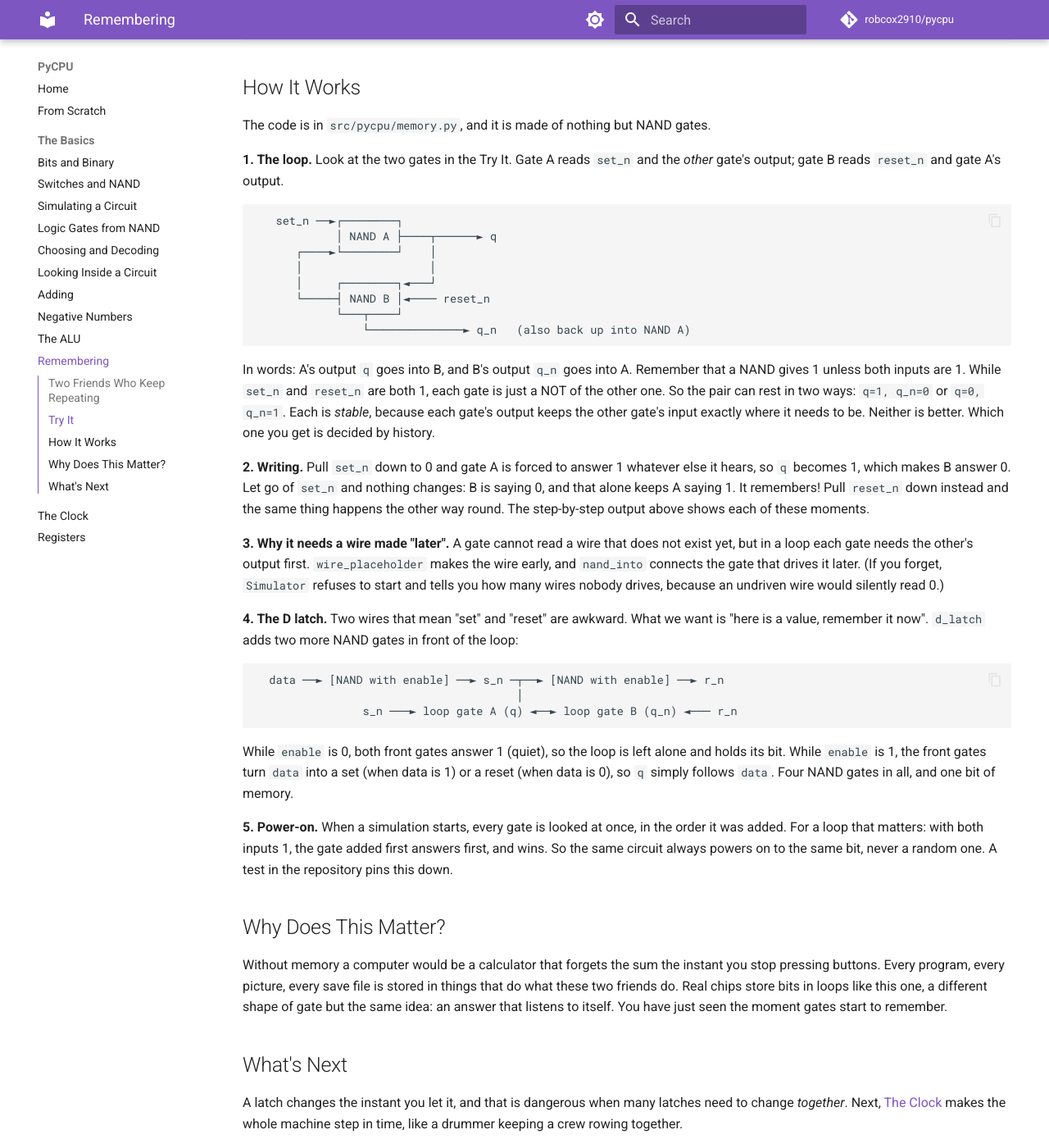
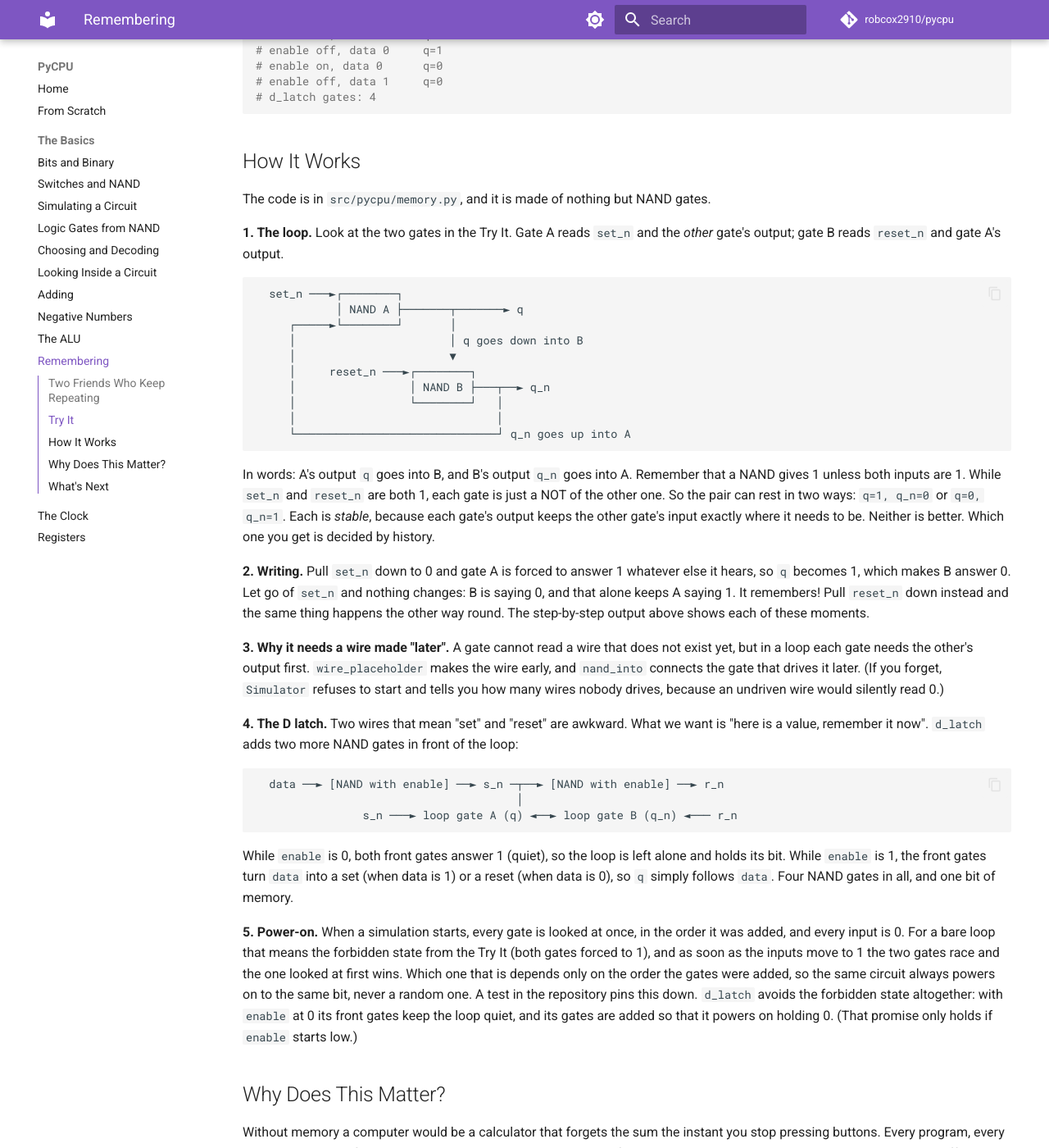
Before and after one commit to robcox2910/pycpu, an MkDocs documentation site: the page built from docs/concepts/remembering.md, in a window 1280 px wide and 1400 px high, scrolled down 2030 px. Shown: the whole window at 82% size. Built offline with MkDocs 1.6.1 and Material for MkDocs 9.7.7, drawn with Linux system fonts in a browser that asks for light colours; comment, search, counter and statistics services are not loaded; some of the changed text lies outside the part shown.

Commit message:
fix: buffer_into helper, clearer latch and clock docs, undriven wire id
Co-Authored-By: Claude Opus 5.5 <noreply@anthropic.com>

````diff
--- a/docs/concepts/remembering.md
+++ b/docs/concepts/remembering.md
@@ -32,7 +32,12 @@ is the smallest thing in this whole project that can **remember**.
 
 First the bare loop: two NAND gates. `set_n` and `reset_n` are "active low",
 meaning they do their job when they are **0** and are quiet when they are 1.
-After each step we print the two wires. Then we build the friendlier version,
+One warning: a new circuit starts with every input at 0, which here means
+"set" and "reset" are both being shouted at once. That is the **forbidden
+state**: both gates are forced to answer 1, so `q` and `q_n` agree instead of
+being opposites, and the loop means nothing. The very first thing we do is
+move both inputs to their quiet position, 1. After each step we print the two
+wires. Then we build the friendlier version,
 `d_latch`, with one `data` wire to say what to remember and one `enable` wire
 to say "listen now".
 
@@ -58,6 +63,7 @@ def step(label, set_value, reset_value):
     print(f"{label:<22} q={sim.get(q)} q_n={sim.get(q_n)}")
 
 
+step("quiet (both inputs 1)", 1, 1)
 step("set (set_n to 0)", 0, 1)
 step("let go, it remembers", 1, 1)
 step("reset (reset_n to 0)", 1, 0)
@@ -82,6 +88,7 @@ for label, d, e in [
     print(f"{label:<22} q={sim2.get(latch_q)}")
 print("d_latch gates:", c2.gate_count)
 # Output:
+# quiet (both inputs 1)  q=0 q_n=1
 # set (set_n to 0)       q=1 q_n=0
 # let go, it remembers   q=1 q_n=0
 # reset (reset_n to 0)   q=0 q_n=1
@@ -102,14 +109,16 @@ The code is in `src/pycpu/memory.py`, and it is made of nothing but NAND gates.
 the *other* gate's output; gate B reads `reset_n` and gate A's output.
 
 ```
-   set_n ──►┌────────┐
-            │ NAND A ├────┬──────► q
-      ┌────►└────────┘    │
-      │                   │
-      │     ┌────────┐◄───┘
-      └─────┤ NAND B │◄──── reset_n
-            └───┬────┘
-                └──────────────► q_n   (also back up into NAND A)
+  set_n ───►┌────────┐
+            │ NAND A ├───────┬───────► q
+     ┌─────►└────────┘       │
+     │                       │ q goes down into B
+     │                       ▼
+     │     reset_n ───►┌────────┐
+     │                 │ NAND B ├───┬──► q_n
+     │                 └────────┘   │
+     │                              │
+     └──────────────────────────────┘ q_n goes up into A
 ```
 
 In words: A's output `q` goes into B, and B's output `q_n` goes into A.
@@ -147,9 +156,14 @@ a set (when data is 1) or a reset (when data is 0), so `q` simply follows
 `data`. Four NAND gates in all, and one bit of memory.
 
 **5. Power-on.** When a simulation starts, every gate is looked at once, in the
-order it was added. For a loop that matters: with both inputs 1, the gate added
-first answers first, and wins. So the same circuit always powers on to the same
-bit, never a random one. A test in the repository pins this down.
+order it was added, and every input is 0. For a bare loop that means the
+forbidden state from the Try It (both gates forced to 1), and as soon as the
+inputs move to 1 the two gates race and the one looked at first wins. Which one
+that is depends only on the order the gates were added, so the same circuit
+always powers on to the same bit, never a random one. A test in the repository
+pins this down. `d_latch` avoids the forbidden state altogether: with `enable`
+at 0 its front gates keep the loop quiet, and its gates are added so that it
+powers on holding 0. (That promise only holds if `enable` starts low.)
 
 ## Why Does This Matter?
 
````
Also changed, not shown: docs/concepts/registers.md (+4 -4 lines), docs/concepts/the-clock.md (+20 -0 lines), 7 other files.
